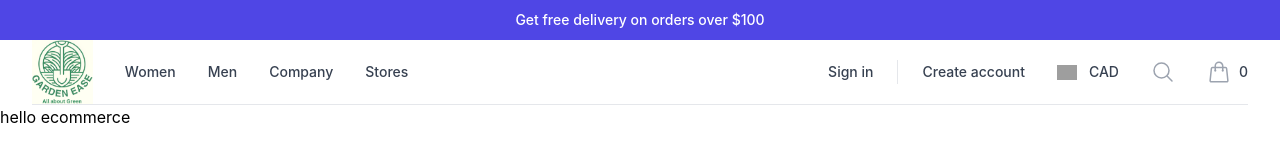
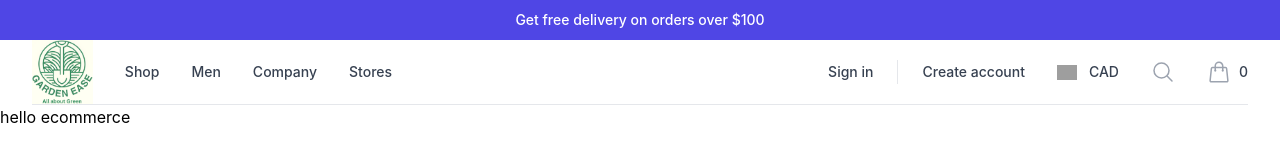
Before and after one commit to Orimepax/GardenEase-, a React (Create React App) app in the folder reactbasic/: page / in a window 1280 px wide. Shown: the top 160 px of the page. Built offline with nearby package versions, Linux system fonts and the light colour scheme; grey boxes are pictures that could not be loaded.

Commit message:
new components nav

```diff
--- a/reactbasic/src/customer/components/Navigation/Navigation.jsx
+++ b/reactbasic/src/customer/components/Navigation/Navigation.jsx
@@ -37,61 +37,72 @@ const navigation = {
   categories: [
 
     {
-      id: 'women',
-      name: 'Women',
+      id: 'Shop',
+      name: 'Shop',
       featured: [
         {
           name: 'New Arrivals',
           href: '#',
-          imageSrc: 'https://tailwindui.com/img/ecommerce-images/mega-menu-category-01.jpg',
+          imageSrc: './images/shopnowimg.png',
           imageAlt: 'Models sitting back to back, wearing Basic Tee in black and bone.',
         },
         {
           name: 'Basic Tees',
           href: '#',
-          imageSrc: 'https://tailwindui.com/img/ecommerce-images/mega-menu-category-02.jpg',
+          imageSrc: './images/vegi.jpg',
           imageAlt: 'Close up of Basic Tee fall bundle with off-white, ochre, olive, and black tees.',
         },
       ],
       sections: [
         {
-          id: 'clothing',
-          name: 'Clothing',
+          id: 'Plants',
+          name: 'Plants',
           items: [
-            { name: 'Tops', href: '#' },
-            { name: 'Dresses', href: '#' },
-            { name: 'Pants', href: '#' },
-            { name: 'Denim', href: '#' },
-            { name: 'Sweaters', href: '#' },
-            { name: 'T-Shirts', href: '#' },
-            { name: 'Jackets', href: '#' },
-            { name: 'Activewear', href: '#' },
-            { name: 'Browse All', href: '#' },
+            { name: 'Indore Plants', href: '#' },
+            { name: 'Outdore Plants', href: '#' },
+            { name: 'Herbs', href: '#' },
+            { name: 'Artifical Plants', href: '#' },
+            { name: 'Seeds', href: '#' },
+            { name: '...', href: '#'}
+
           ],
         },
         {
-          id: 'accessories',
-          name: 'Accessories',
+          id: 'Garden Tools',
+          name: 'Garden Tools',
           items: [
-            { name: 'Watches', href: '#' },
-            { name: 'Wallets', href: '#' },
-            { name: 'Bags', href: '#' },
-            { name: 'Sunglasses', href: '#' },
-            { name: 'Hats', href: '#' },
-            { name: 'Belts', href: '#' },
+            { name: 'Root Slayer Shovel', href: '#' },
+            { name: 'Multi Purpose Scissor', href: '#' },
+            { name: 'Weeding Knife', href: '#' },
+            { name: 'Gloves', href: '#' },
+            { name: 'Spear Head Shovel', href: '#' },
+            { name: 'Collapsible Bucket', href: '#' },
+            { name: '...', href: '#'}
           ],
         },
         {
-          id: 'brands',
-          name: 'Brands',
+          id: 'Garden Decor',
+          name: 'Garden Decor',
           items: [
-            { name: 'Full Nelson', href: '#' },
-            { name: 'My Way', href: '#' },
-            { name: 'Re-Arranged', href: '#' },
-            { name: 'Counterfeit', href: '#' },
-            { name: 'Significant Other', href: '#' },
+            { name: 'Planters', href: '#' },
+            { name: 'Garden Ornaments', href: '#' },
+            { name: 'Lighting', href: '#' },
+            { name: '...', href: '#'}
+
           ],
         },
+        {
+            id: 'Soil & Fertilizers ',
+            name: 'Soil & Fertilizers',
+            items: [
+                { name: 'Potting Mix', href: '#'},
+                { name: 'Garden Soil', href: '#'},
+                { name:'Compost', href: '#'},
+                { name: 'Coco Peat', href: '#'},
+                { name: '...', href: '#'}
+
+            ],
+        }
       ],
     },
     {
```
Also changed, not shown: reactbasic/public/images/shopnowimg.png (added), reactbasic/public/images/vegi.jpg (added).
